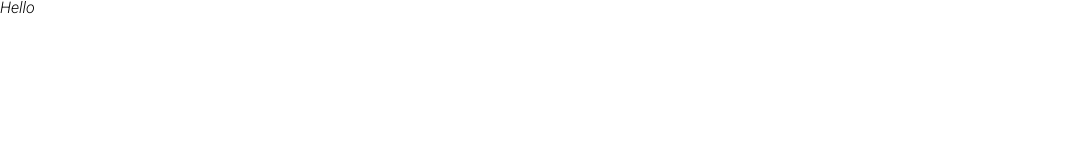
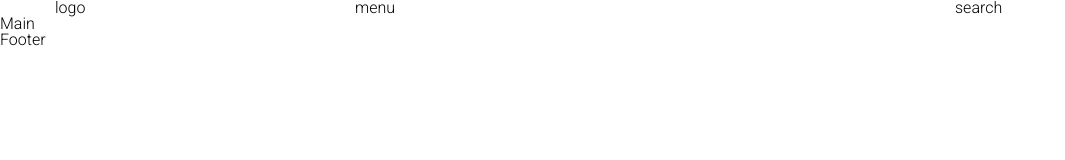
Before and after one commit to gitskillup/project, a plain HTML site: page index.html in a window 1280 px wide. Shown: the whole page, without its empty margins (0-1065 px from the left). Drawn offline with Linux system fonts and the light colour scheme.

Commit message:
add float grid

```diff
--- a/index.html
+++ b/index.html
@@ -9,6 +9,20 @@
     <link rel="stylesheet" href="style.css">
 </head>
 <body>
-    <h1>Hello</h1>
+    <header class="header">
+        <div class="container">
+            <div class="row">
+                <div class="col-3">
+                     logo
+                </div>
+                <div class="col-6">
+                     menu
+                </div>
+                <div class="col-3">search</div>
+            </div>
+        </div>
+    </header>
+    <main class="main">Main</main>
+    <footer class="footer">Footer</footer>
 </body>
 </html>
--- a/style.css
+++ b/style.css
@@ -1,5 +1,41 @@
-@import url('https://fonts.googleapis.com/css2?family=Roboto:ital,wght@1,300&display=swap');
+@import url('https://fonts.googleapis.com/css2?family=Roboto:ital,wght@0,300;1,300&display=swap');
 
 body{
     font-family: 'Roboto', sans-serif;
 }
+
+*{
+    box-sizing: border-box;
+}
+
+.container {
+    width: 1200px;
+    padding-left: 15px;
+    padding-right: 15px;
+    margin: 0 auto;
+}
+
+.row::after{
+    content:"" ;
+    display: block;
+    clear: both;
+}
+.row{
+    margin-left: -15px;
+    margin-right: -15px;
+}
+.col-3{
+    width: 25%;
+}
+
+.col-6{
+    width: 50%;
+}
+[class*="col-"] {
+    float: left;
+    padding-left: 15px;
+    padding-right: 15px;
+}
+.header{
+
+}
```
